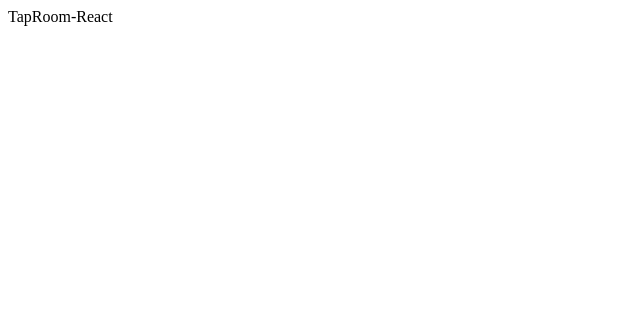
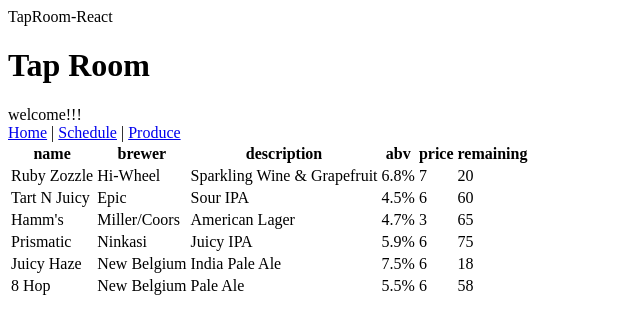
Before and after one commit to leqiangzhu/react-friday, a React app: page / in a window 1280 px wide. Shown: the top 334 px of the page, without its empty margins (0-640 px from the left). Built offline with nearby package versions, Linux system fonts and the light colour scheme.

Commit message:
add 404,taplist

```diff
--- a/src/components/App.jsx
+++ b/src/components/App.jsx
@@ -1,11 +1,13 @@
 import React from 'react';
 //import PropTypes from 'prop-types';
+import { Link } from 'react-router-dom';
 import { Switch, Route } from 'react-router-dom';
+import MasterKegList from '../components/Tap';
+import Header from './Header';
+import Error404 from './Error404';
 
-/*
-  import { Link } from 'react-router-dom';
-  <Link to="/">Home</Link> | <Link to="/newticket">Create Ticket</Link>
-*/
+
+
 
 function App(){
   var styles = {
@@ -16,9 +18,11 @@ function App(){
         font-family: Helvetica;
       `}</style>
       TapRoom-React
-      {/* <Switch>
-        <Route exact path='/' component={} />
-      </Switch> */}
+      <Header/>
+      <Switch>
+        <Route exact path='/' component={MasterKegList} />
+        <Route component={Error404} />
+      </Switch>
     </div>
   );
 }
--- /dev/null
+++ b/src/components/Error404.jsx
@@ -0,0 +1,13 @@
+import React from 'react';
+import { Link } from 'react-router-dom';
+
+function Error404(){
+  return (
+    <div>
+      <h2>The page you are looking for does not exist!</h2>
+      <h3>Would you like to return <Link to="/">home</Link> instead?</h3>
+    </div>
+  );
+}
+
+export default Error404;
--- a/src/components/Header.jsx
+++ b/src/components/Header.jsx
@@ -0,0 +1,17 @@
+import React from 'react';
+import { Link } from 'react-router-dom';
+
+function Header(){
+  return (
+    <div className="container">
+    <div className="jumbotron">
+      <h1>Tap Room</h1>
+      <div>welcome!!!</div>
+      <Link to="/">Home</Link> | <Link to="/schedule">Schedule</Link> | <Link to="/produce">Produce</Link>
+
+    </div>
+    </div>
+  );
+}
+
+export default Header;
--- a/src/components/Tap.jsx
+++ b/src/components/Tap.jsx
@@ -0,0 +1,40 @@
+import React from 'react';
+import getMasterKegList from '../services/TapList';
+
+
+export default function MasterKegList () {
+  const KegList = getMasterKegList();
+
+
+  return (
+    <table className="table">
+    <thead className="thead-dark">
+      <tr>
+        <th scope="col">name</th>
+        <th scope="col">brewer</th>
+        <th scope="col">description</th>
+        <th scope="col">abv</th>
+        <th scope="col">price</th>
+        <th scope="col">remaining</th>
+      </tr>
+    </thead>
+    <tbody>
+      {KegList.map((Keg, index) =>
+       // <Schedule key={index} schedule = {Keg} />
+        <tr>
+        <td>{Keg.name}</td>
+        <td>{Keg.brewer}</td>
+        <td>{Keg.description}</td>
+        <td>{Keg.abv}</td>
+        <td>{Keg.price}</td>
+        <td>{Keg.remaining}</td>
+      </tr>
+
+      )
+      }
+    </tbody>
+    </table>
+
+  );
+
+}
--- a/src/index.jsx
+++ b/src/index.jsx
@@ -3,6 +3,8 @@ import ReactDOM from 'react-dom';
 import App from './components/App';
 import { AppContainer } from 'react-hot-loader';
 import { HashRouter } from 'react-router-dom';
+//import bootstrap from '../node_modules/bootstrap/dist/css/bootstrap.min.css';
+
 
 const render = (Component) => {
   ReactDOM.render(
--- a/src/services/TapList.js
+++ b/src/services/TapList.js
@@ -1,5 +1,4 @@
-const state = {
-    masterKegList: [
+const masterKegList = [
     {
         name: 'Ruby Zozzle',
         brewer: 'Hi-Wheel',
@@ -28,7 +27,7 @@ const state = {
         name: 'Prismatic',
         brewer: 'Ninkasi',
         description: 'Juicy IPA',
-        abv:  '5.9%',
+        abv: '5.9%',
         price: '6',
         remaining: '75'
     },
@@ -36,7 +35,7 @@ const state = {
         name: 'Juicy Haze',
         brewer: 'New Belgium',
         description: 'India Pale Ale',
-        abv:  '7.5%',
+        abv: '7.5%',
         price: '6',
         remaining: '18'
     },
@@ -44,9 +43,13 @@ const state = {
         name: '8 Hop',
         brewer: 'New Belgium',
         description: 'Pale Ale',
-        abv:  '5.5%',
+        abv: '5.5%',
         price: '6',
         remaining: '58'
     }
 ]
+
+
+export default function getMasterKegList() {
+    return masterKegList;
 }
```
Lines whose indentation alone changed are shown as unchanged.
